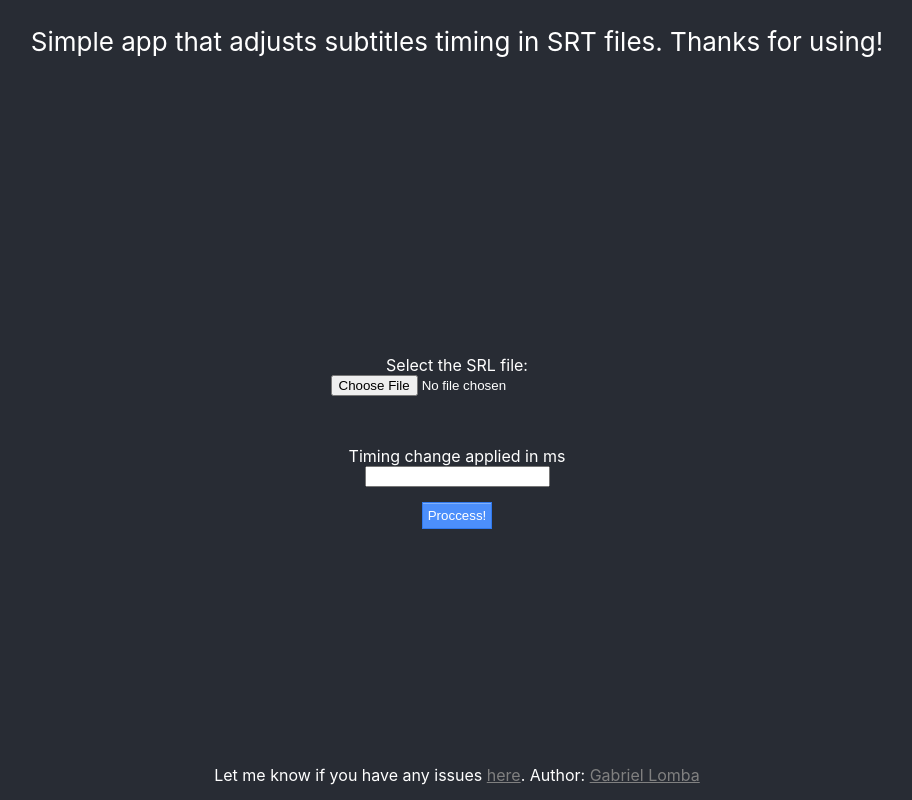
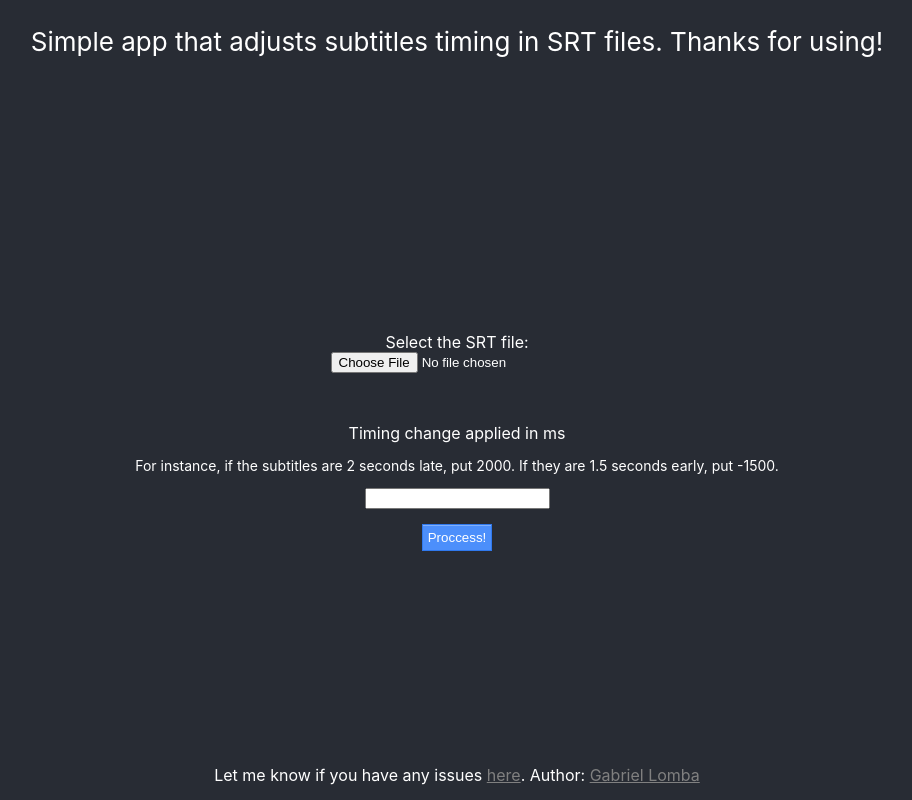
Before and after one commit to GabrielLomba/subtitles-adjuster, a React (Create React App) app: page / in a window 1280 px wide. Shown: the whole page, without its empty margins (183-1095 px from the left). Built offline with nearby package versions, Linux system fonts and the light colour scheme; the HTML template or start-up script is replaced by a standard one.

Commit message:
Correct the file input label and add examples to the timing change fields

```diff
--- a/src/App.css
+++ b/src/App.css
@@ -32,6 +32,10 @@
   align-items: center;
 }
 
+.timing-change-explanation {
+  font-size: 14px;
+}
+
 button {
   margin-top: 15px;
   padding: 5px;
--- a/src/App.js
+++ b/src/App.js
@@ -101,12 +101,15 @@ class App extends Component {
         <main>
 
           <div className="file-input">
-            <label>Select the SRL file:</label>
+            <label>Select the SRT file:</label>
             <input type="file" accept=".srt" onChange={ev => this.handleChosenFile(ev.target.files[0])} />
           </div>
 
           <div className="timing-change">
             <label>Timing change applied in ms</label>
+            <p className="timing-change-explanation">
+              For instance, if the subtitles are 2 seconds late, put 2000. If they are 1.5 seconds early, put -1500.
+            </p>
             <input type="number" max={MAX_TIMING_CHANGE} onChange={ev => this.handleTimingChange(ev.target.value)} />
             <button onClick={this.processDataIfValid}>Proccess!</button>
 
```
